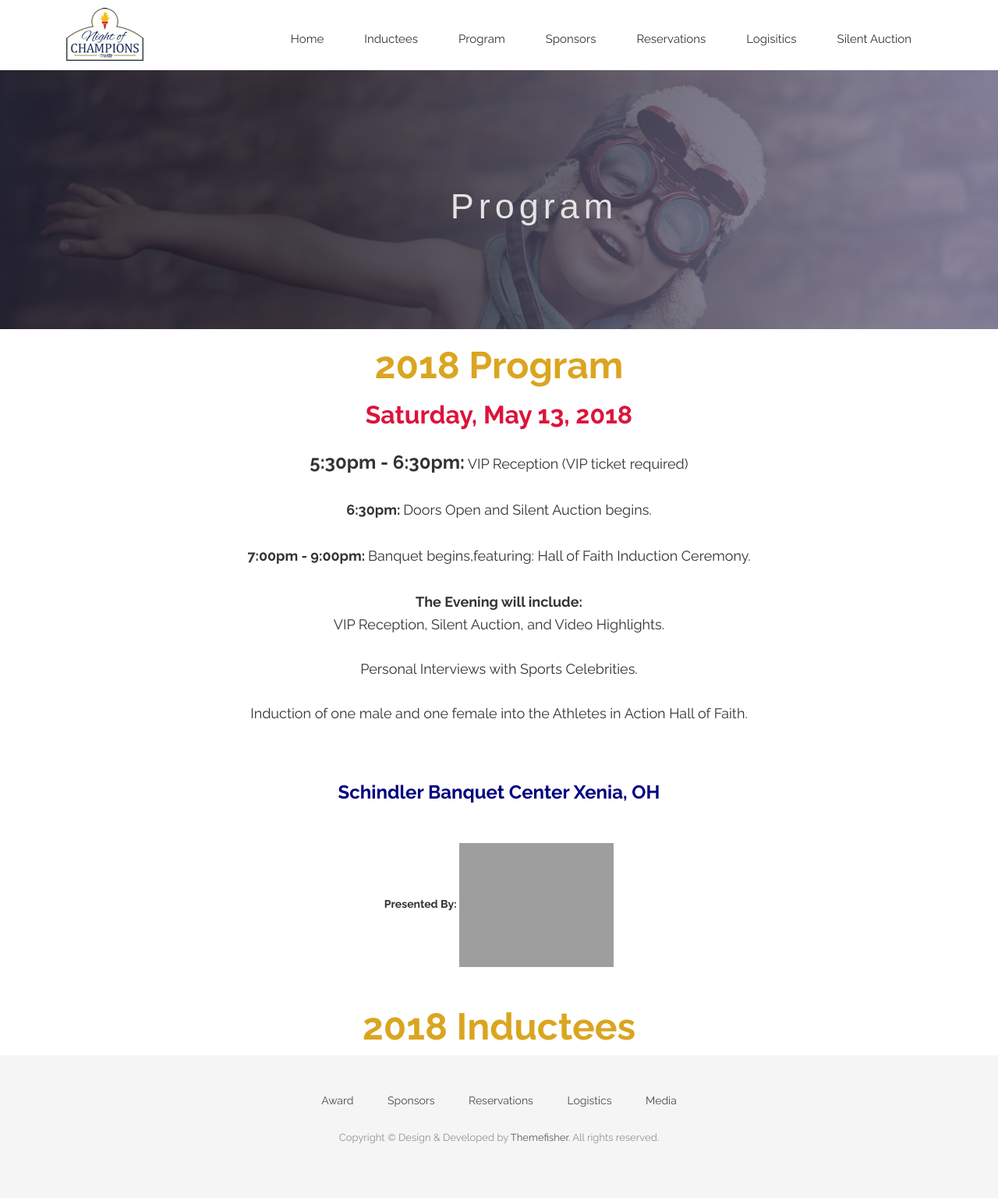
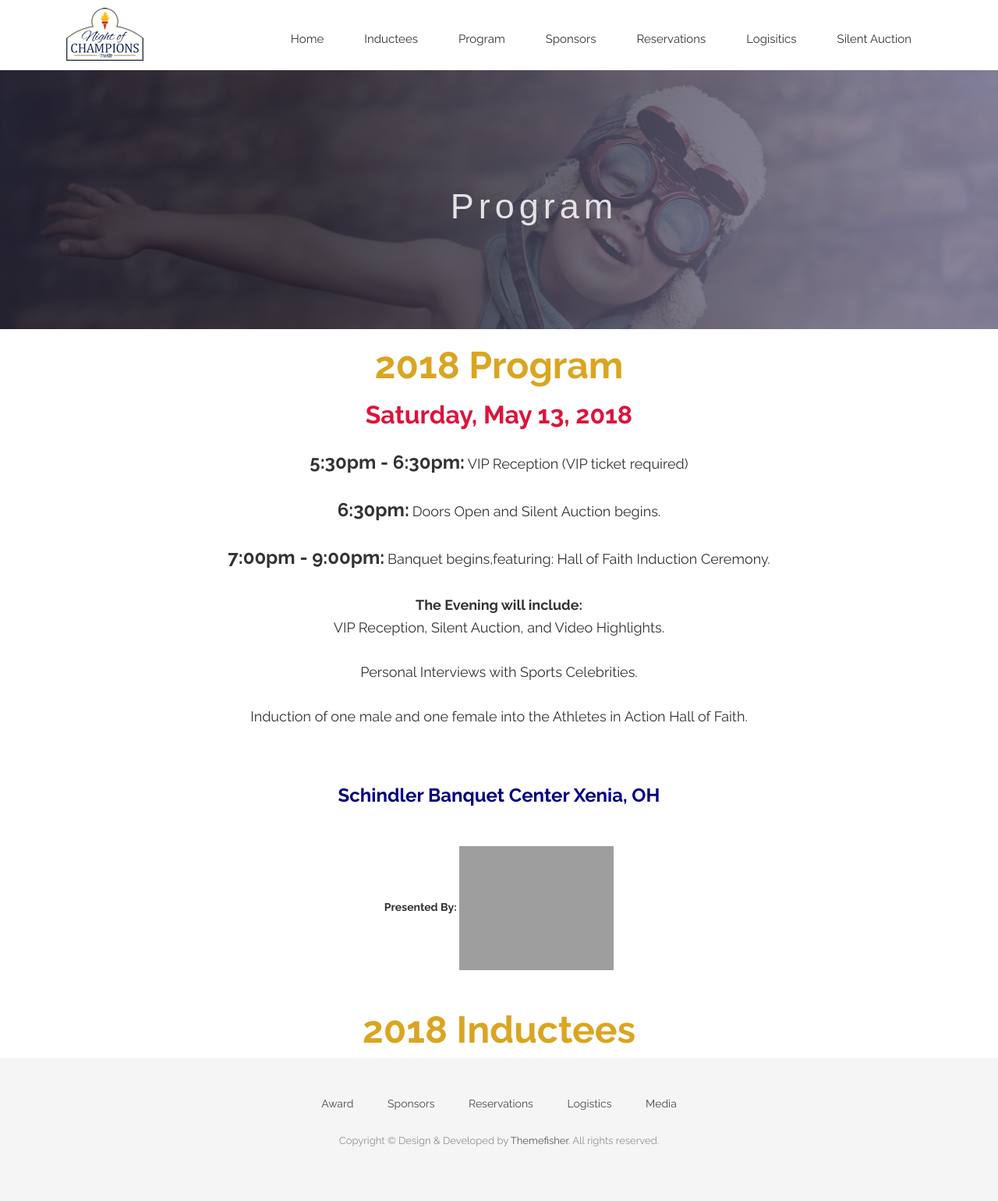
Before and after one commit to CruGlobal/NightofChampions, a Jekyll site: the page built from program.markdown, in a window 1280 px wide. Shown: the whole page at 78% size. Built offline with Jekyll 4.4.1, drawn with Linux system fonts in a browser that asks for light colours; nearby versions of some CDN libraries; some web fonts are replaced; grey boxes are pictures that could not be loaded.

Commit message:
Updated Program

```diff
--- a/program.markdown
+++ b/program.markdown
@@ -21,11 +21,11 @@ position: 1
 <p><b><font size="5">5:30pm - 6:30pm:</font></b>
 <font size="4">VIP Reception (VIP ticket required)</font></p>
 <br>
-<p><b><font size="4">6:30pm:</font></b>
+<p><b><font size="5">6:30pm:</font></b>
 <font size="4">Doors Open and Silent Auction begins.</font></p>
 <br>
 <p><b>
-<font size="4">7:00pm - 9:00pm:</font></b>
+<font size="5">7:00pm - 9:00pm:</font></b>
 <font size="4">Banquet begins,featuring: Hall of Faith Induction Ceremony.</font></p>
 </div>
 <br>
```
